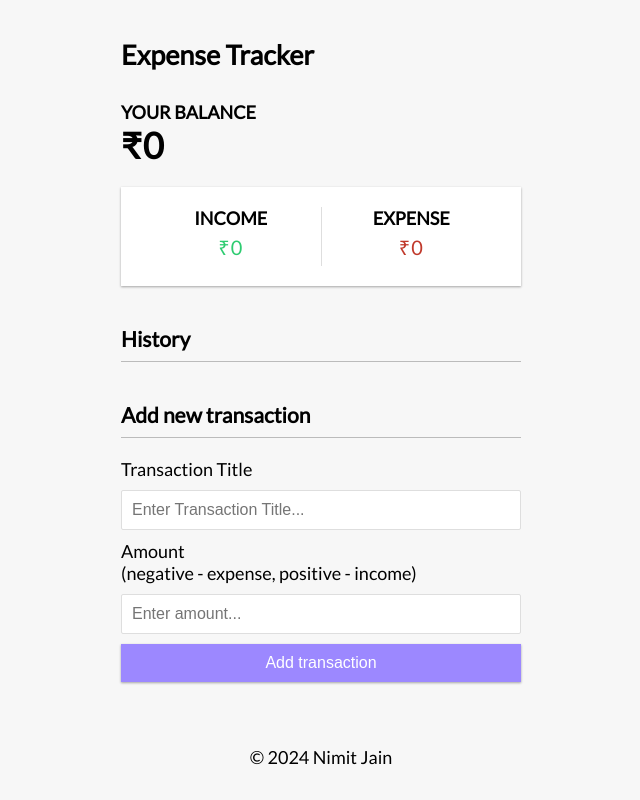
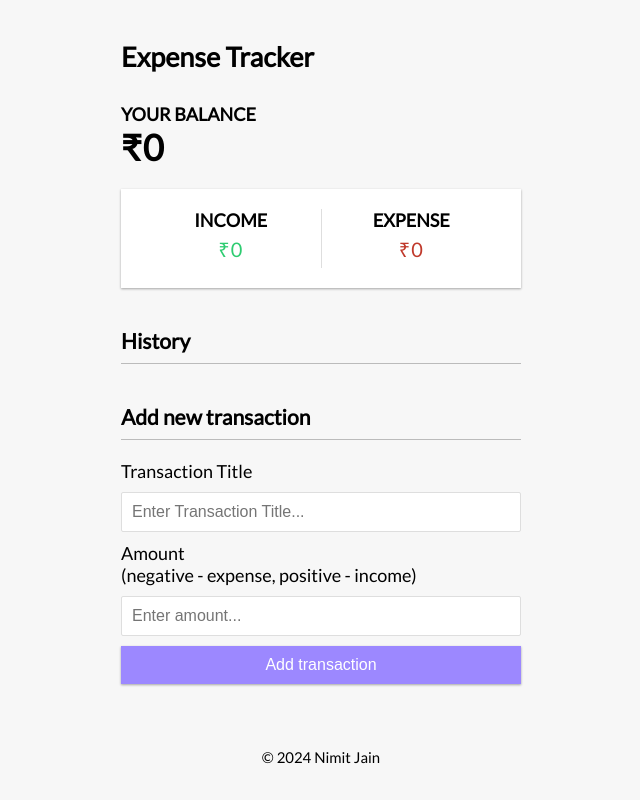
Before and after one commit to nimit007/expenseTracker, a Vue app: page / in a window 1280 px wide. Shown: the whole page, without its empty margins (319-959 px from the left). Built offline with nearby package versions, Linux system fonts and the light colour scheme.

Commit message:
minor change

```diff
--- a/src/App.vue
+++ b/src/App.vue
@@ -10,9 +10,9 @@
       <AddTransaction @transactionSubmitted="handleTransactionSubmitted" />
     </div>
     <div >
-        <h4 class="footer">
+        <h5 class="footer">
             © 2024 Nimit Jain
-        </h4>
+        </h5>
     </div>
   </template>
 
```
